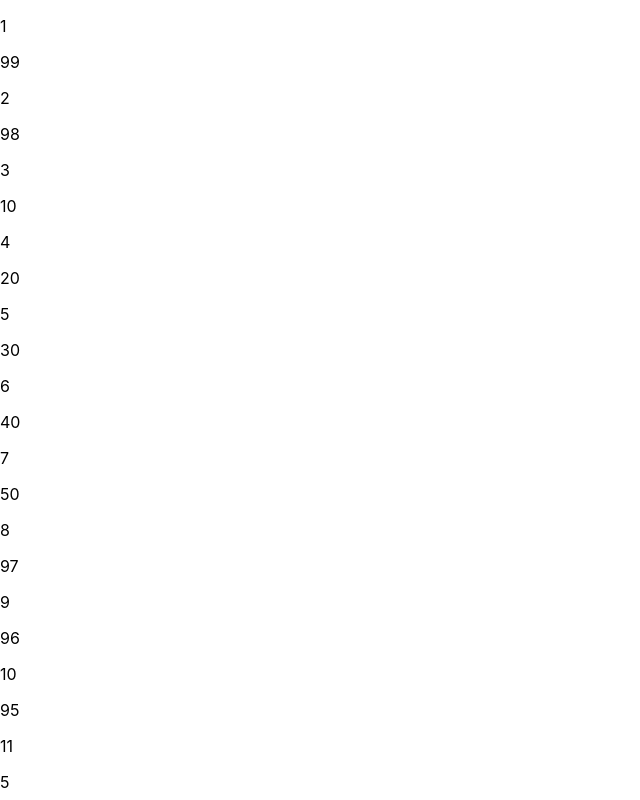
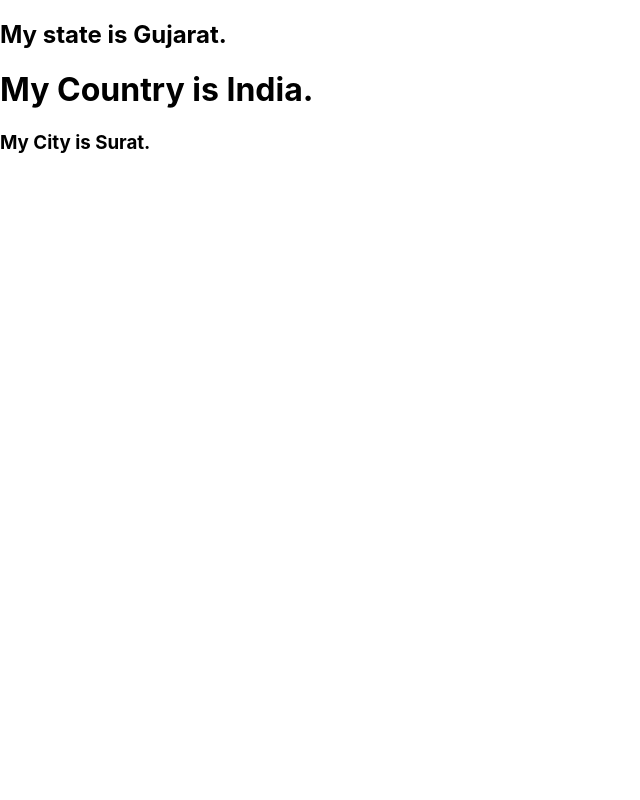
Before and after one commit to VaghasiyaLV/firstreact, a React (Create React App) app: page / in a window 1280 px wide. Shown: the top 800 px of the page, without its empty margins (0-640 px from the left). Built offline with nearby package versions, Linux system fonts and the light colour scheme.

Commit message:
component_done

```diff
--- a/src/App.js
+++ b/src/App.js
@@ -1,24 +1,20 @@
-import logo from './logo.svg';
+
 import './App.css';
+import State from './Containers/State';
+import Country from './Containers/Country';
+import City from './Containers/City';
+
+
 
 function App() {
+  return(
+    <>
 
- let arr = [10,20,30,40,50];
- let arr1 = [...arr];
- let arr2 = [99,98,...arr1,97,96,95]
- let arr3 = [...arr2,5,6,7]
-
- return(
-   arr3.map((a,i) => {
-     return(
-       <div key = {i}>
-         <p>{i+1}</p>
-         <p>{a}</p>
-
-       </div>
-     )
-   })
- );
+    <State />
+    <Country />
+    <City />
+    </>
+  )
 }
 
 export default App;
--- /dev/null
+++ b/src/Containers/City.js
@@ -0,0 +1,11 @@
+import React from 'react';
+
+function City(props) {
+    return (
+        <div>
+            <h3>My City is Surat.</h3>
+        </div>
+    );
+}
+
+export default City;
--- /dev/null
+++ b/src/Containers/Country.js
@@ -0,0 +1,11 @@
+import React from 'react';
+
+function Country(props) {
+    return (
+        <div>
+            <h1>My Country is India.</h1>
+        </div>
+    );
+}
+
+export default Country;
--- /dev/null
+++ b/src/Containers/State.js
@@ -0,0 +1,13 @@
+import React, { Component } from 'react';
+
+class State extends Component {
+    render() {
+        return (
+            <div>
+                <h2>My state is Gujarat.</h2>
+            </div>
+        );
+    }
+}
+
+export default State;
```
